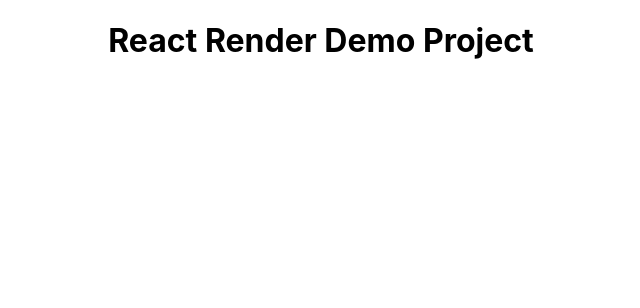
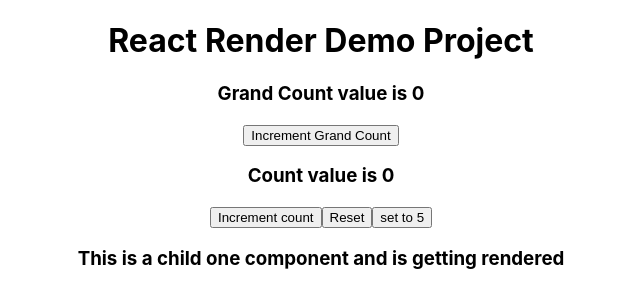
Before and after one commit to gsudhakar030190/react-render-demo, a React (Create React App) app: page / in a window 1280 px wide. Shown: the top 308 px of the page, without its empty margins (319-959 px from the left). Built offline with nearby package versions, Linux system fonts and the light colour scheme.

Commit message:
Added children prop and stopped re rendering of child

```diff
--- a/src/App.js
+++ b/src/App.js
@@ -1,10 +1,23 @@
 import logo from "./logo.svg";
 import "./App.css";
+import ParentOne from "./components/parent/parentOne";
+import ChildOne from "./components/children/childOne";
+import { useState } from "react";
 
 function App() {
+  const [grandCount, setGrandCount] = useState(0);
+  const handleIncrement = () => {
+    setGrandCount(grandCount + 1);
+  };
+  console.log("Grand parent rendering");
   return (
     <div className="App">
       <h1>React Render Demo Project</h1>
+      <h3>Grand Count value is {grandCount}</h3>
+      <button onClick={handleIncrement}>Increment Grand Count</button>
+      <ParentOne count={grandCount}>
+        <ChildOne />
+      </ParentOne>
     </div>
   );
 }
--- /dev/null
+++ b/src/components/children/childOne.jsx
@@ -0,0 +1,10 @@
+const ChildOne = () => {
+  console.log("child component rendering");
+  return (
+    <>
+      <h3>This is a child one component and is getting rendered</h3>
+    </>
+  );
+};
+
+export default ChildOne;
--- /dev/null
+++ b/src/components/parent/parentOne.js
@@ -0,0 +1,42 @@
+import { useReducer, useState } from "react";
+import ChildOne from "../children/childOne";
+const InitialState = {
+  count: 0,
+};
+
+const reducer = (state = InitialState, action) => {
+  switch (action.type) {
+    case "INCREMENT":
+      return { ...state, count: state.count + 1 };
+    case "RESET":
+      return {
+        ...state,
+        count: 0,
+      };
+    case "FIVE":
+      return {
+        ...state,
+        count: 5,
+      };
+    default:
+      return state;
+  }
+};
+const ParentOne = ({ children }) => {
+  const [state, dispatch] = useReducer(reducer, InitialState);
+  console.log("parent one component rendering");
+
+  return (
+    <>
+      <h3> Count value is {state.count}</h3>
+      <button onClick={() => dispatch({ type: "INCREMENT" })}>
+        Increment count
+      </button>
+      <button onClick={() => dispatch({ type: "RESET" })}>Reset</button>
+      <button onClick={() => dispatch({ type: "FIVE" })}>set to 5</button>
+      {children}
+    </>
+  );
+};
+
+export default ParentOne;
--- a/src/index.js
+++ b/src/index.js
@@ -1,14 +1,14 @@
-import React from 'react';
-import ReactDOM from 'react-dom/client';
-import './index.css';
-import App from './App';
-import reportWebVitals from './reportWebVitals';
+import React from "react";
+import ReactDOM from "react-dom/client";
+import "./index.css";
+import App from "./App";
+import reportWebVitals from "./reportWebVitals";
 
-const root = ReactDOM.createRoot(document.getElementById('root'));
+const root = ReactDOM.createRoot(document.getElementById("root"));
 root.render(
-  <React.StrictMode>
-    <App />
-  </React.StrictMode>
+  // <React.StrictMode>
+  <App />
+  // </React.StrictMode>
 );
 
 // If you want to start measuring performance in your app, pass a function
```
